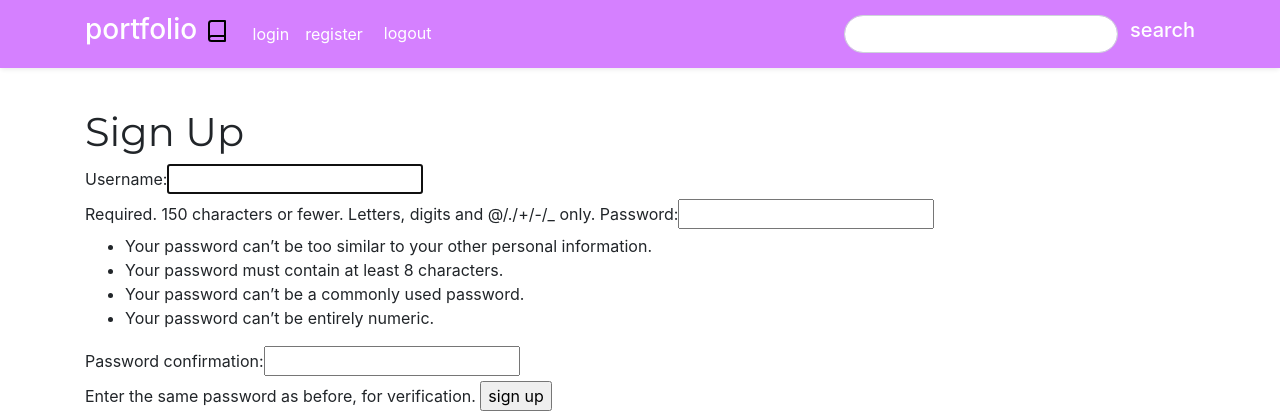
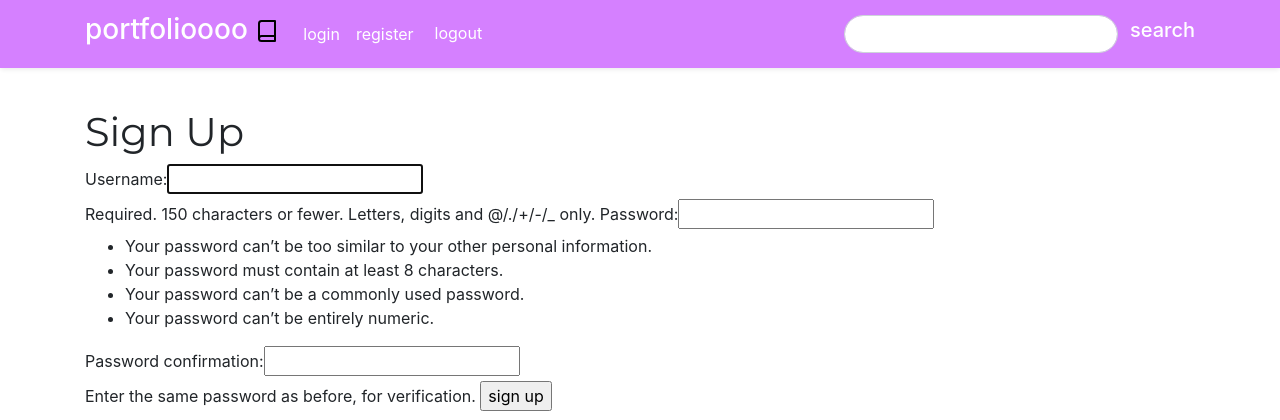
Before and after one commit to karankumarshreds/full_stack_ninja, a Django app: page /accountsregister in a window 1280 px wide. Shown: the top 420 px of the page. Run offline with Django 3.2, Linux system fonts and the light colour scheme; some libraries are stand-ins or nearby versions.

Commit message:
some random changes

```diff
--- a/accounts/views.py
+++ b/accounts/views.py
@@ -30,10 +30,11 @@ def log_in(request):
 			return redirect('/accountslogin')
 	else:
 		form = a_form()
-		context = {'form': form}
-		return render(request, 'accounts/login.html', context)
+	context = {'form': form}
+	return render(request, 'accounts/login.html', context)
 
 def log_out(request):
+
 	if request.method == 'POST':
 		logout(request)
 		return redirect('/articles')
--- a/articles/templates/articles/base.html
+++ b/articles/templates/articles/base.html
@@ -19,7 +19,7 @@
 <div class="shadow-sm bg-white rounded">
 <nav class="navbar navbar-expand-lg navbar-dark">
 <div class="container">
-  <a class="navbar-brand" href="{% url 'articles_list' %}"><h3>portfolio
+  <a class="navbar-brand" href="{% url 'articles_list' %}"><h3>portfolioooo
   	<img src="/static/book.svg"></h3>
   </a>
   <button class="navbar-toggler" type="button" data-toggle="collapse" data-target="#navbarSupportedContent" aria-controls="navbarSupportedContent" aria-expanded="false" aria-label="Toggle navigation">
```
Also changed, not shown: db.sqlite3.
